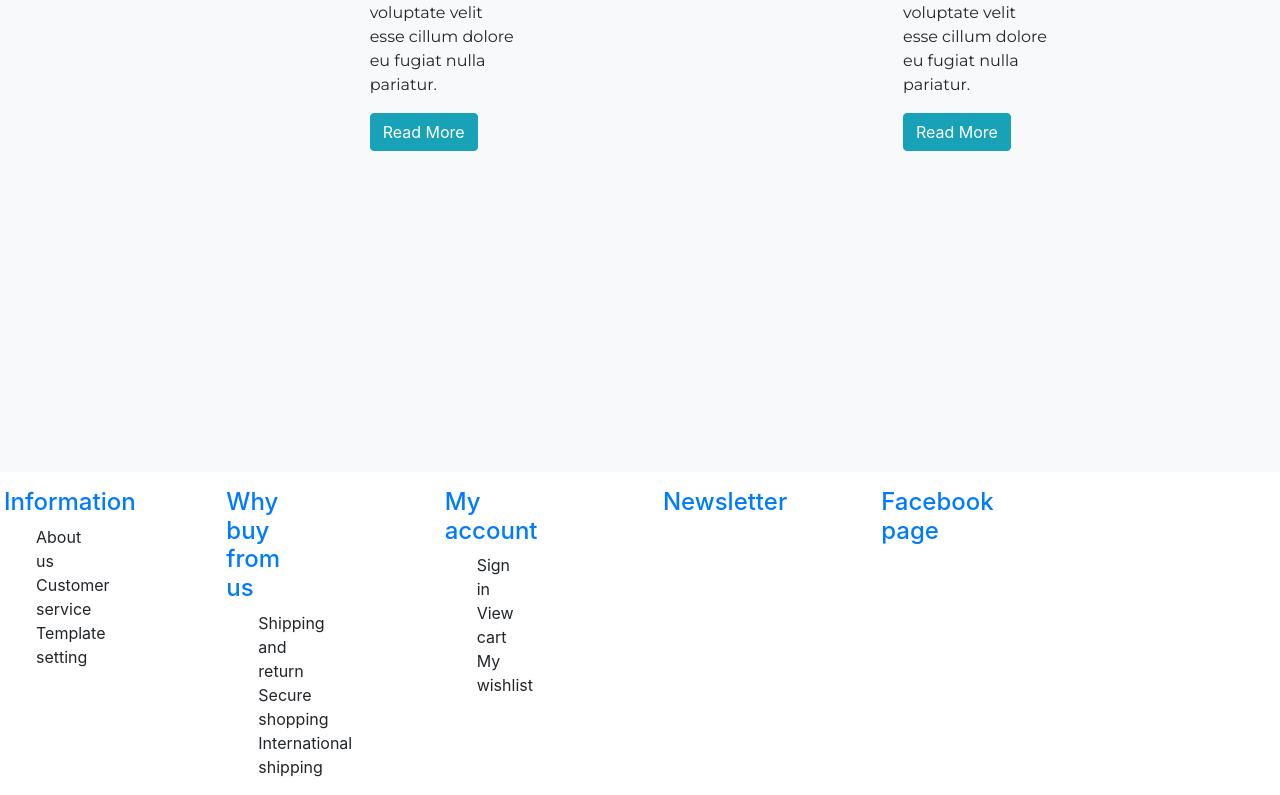
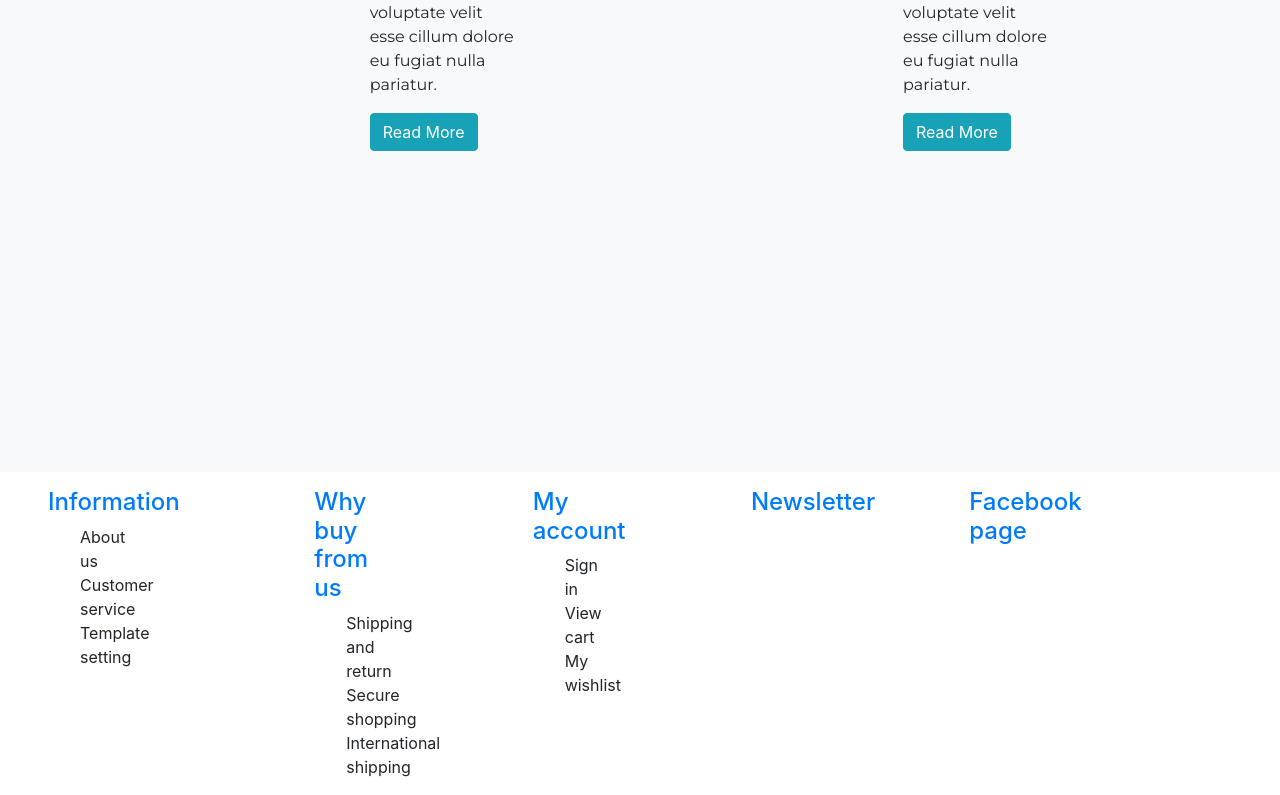
Before and after one commit to Hoanglephi/CS201-1759008-Hoang, a plain HTML site: page Final2021-main/index.html in a window 1280 px wide. Shown: the part 1378-2173 px from the top of the page. Drawn offline with nearby package versions, Linux system fonts and the light colour scheme; a web font is replaced by a local one.

Commit message:
Add files via upload

```diff
--- a/Final2021-main/index.html
+++ b/Final2021-main/index.html
@@ -160,7 +160,7 @@
   <footer>
   <div class="ccontainer-fluid">
     <div class="row">
-      <div class="col-md-1 mx-1">
+      <div class="col-md-1 mx-5">
         <h4><a href="#">Information</a></h4>
         <ul>
           <li>About us</li>
```
